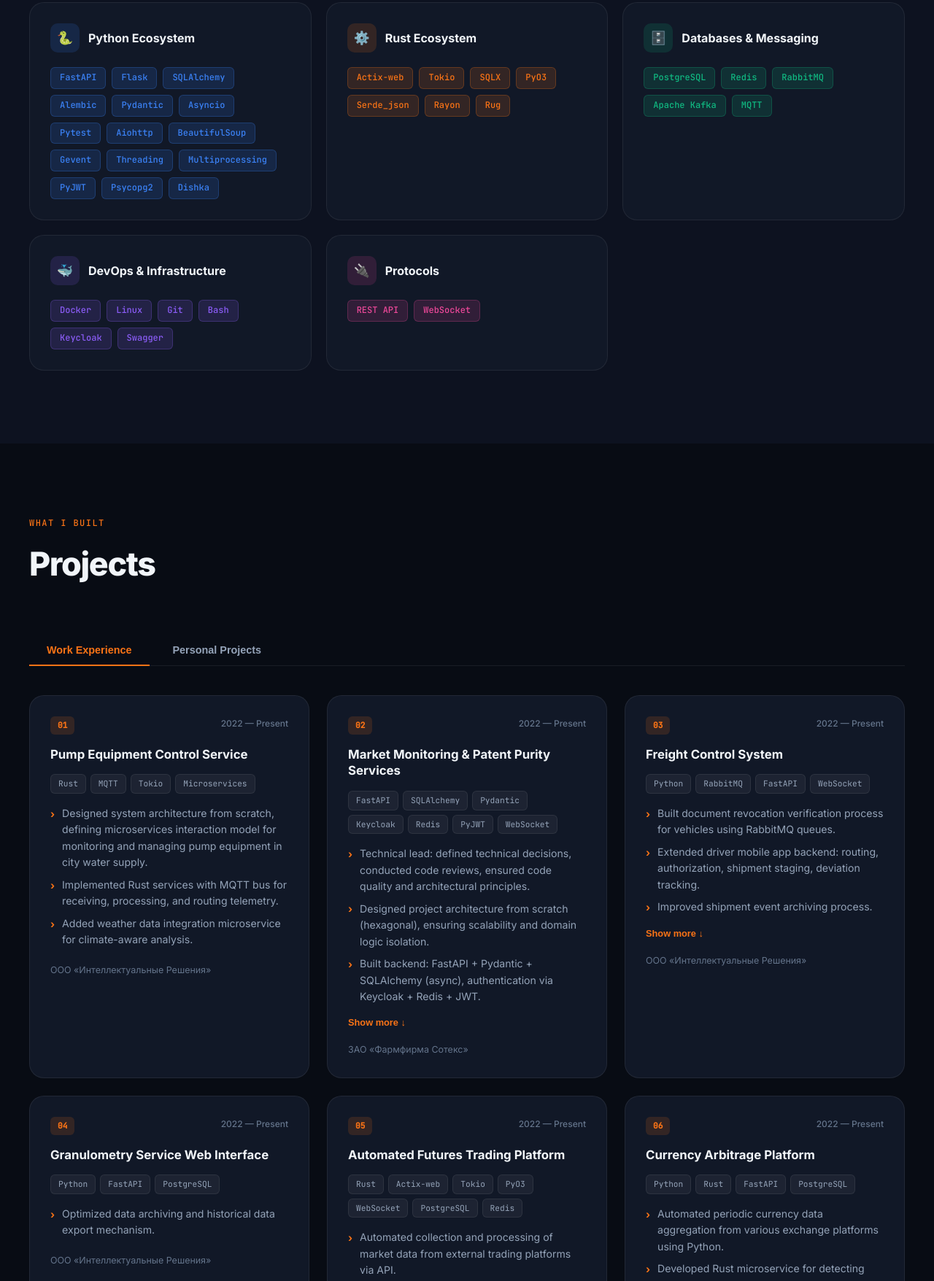
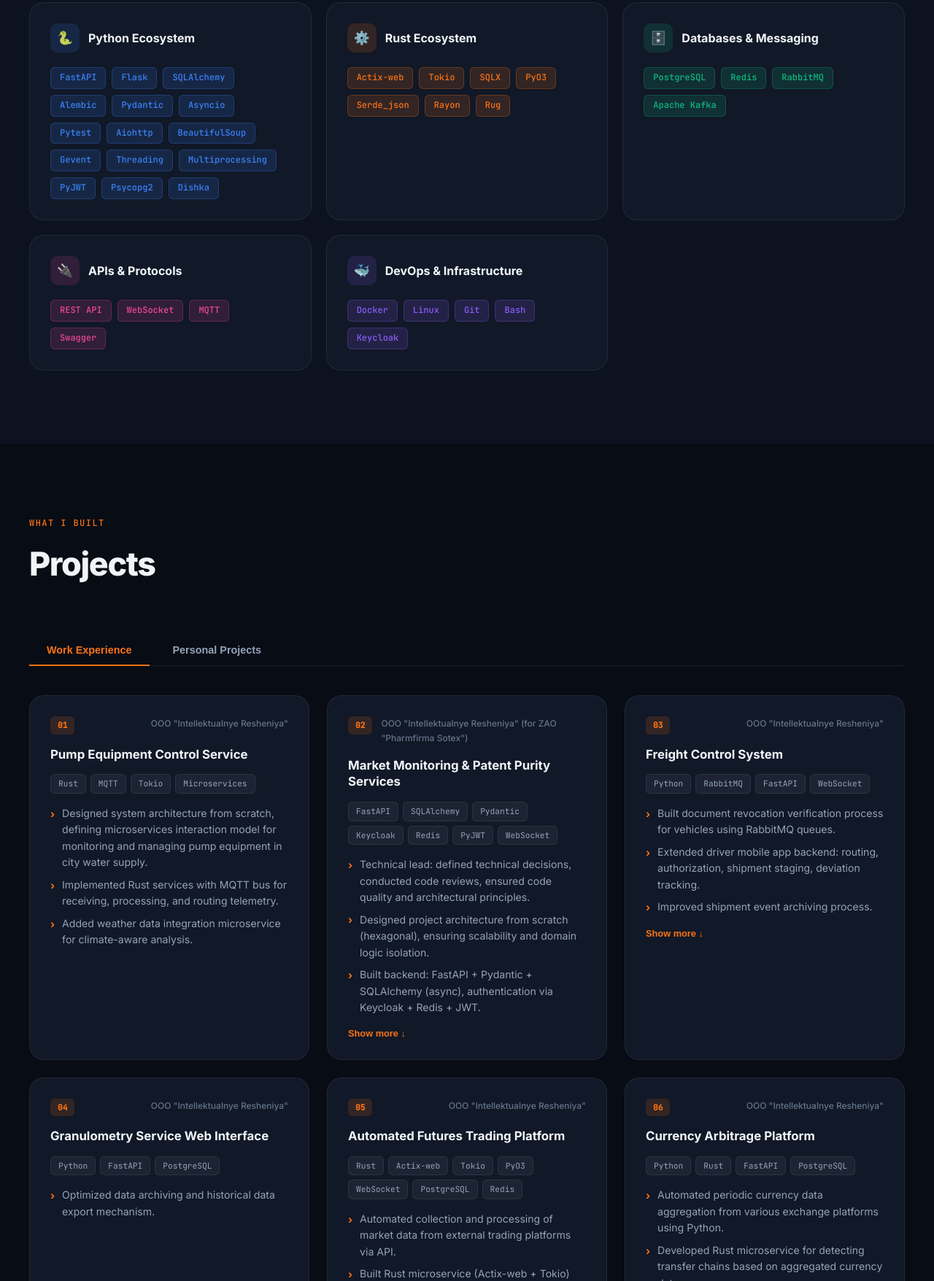
Before and after one commit to BEPOHUKA-U3-KA3AXCTAHA/portfolio, a plain HTML site: page index.html in a window 1280 px wide. Shown: the part 1651-3407 px from the top of the page at 73% size. Drawn offline with Linux system fonts and the light colour scheme.

Commit message:
Fix skills categories, show company per project instead of period

```diff
--- a/js/main.js
+++ b/js/main.js
@@ -126,21 +126,21 @@ const skillsData = [
     icon:  '🗄️',
     color: { bg: 'var(--green-dim)', text: 'var(--green)', border: 'rgba(16,185,129,.25)' },
     catColor: 'var(--green)',
-    skills: ['PostgreSQL', 'Redis', 'RabbitMQ', 'Apache Kafka', 'MQTT'],
+    skills: ['PostgreSQL', 'Redis', 'RabbitMQ', 'Apache Kafka'],
+  },
+  {
+    name:  { en: 'APIs & Protocols', ru: 'API и протоколы' },
+    icon:  '🔌',
+    color: { bg: 'var(--pink-dim)', text: 'var(--pink)', border: 'rgba(236,72,153,.25)' },
+    catColor: 'var(--pink)',
+    skills: ['REST API', 'WebSocket', 'MQTT', 'Swagger'],
   },
   {
     name:  { en: 'DevOps & Infrastructure', ru: 'DevOps и инфраструктура' },
     icon:  '🐳',
     color: { bg: 'var(--purple-dim)', text: 'var(--purple)', border: 'rgba(139,92,246,.25)' },
     catColor: 'var(--purple)',
-    skills: ['Docker', 'Linux', 'Git', 'Bash', 'Keycloak', 'Swagger'],
-  },
-  {
-    name:  { en: 'Protocols', ru: 'Протоколы' },
-    icon:  '🔌',
-    color: { bg: 'var(--pink-dim)', text: 'var(--pink)', border: 'rgba(236,72,153,.25)' },
-    catColor: 'var(--pink)',
-    skills: ['REST API', 'WebSocket'],
+    skills: ['Docker', 'Linux', 'Git', 'Bash', 'Keycloak'],
   },
 ];
 
@@ -154,8 +154,7 @@ const projectsData = {
         en: 'Pump Equipment Control Service',
         ru: 'Сервис контроля насосного оборудования',
       },
-      company: 'ООО «Интеллектуальные Решения»',
-      period: { en: '2022 — Present', ru: '2022 — н.в.' },
+      company: { en: 'OOO "Intellektualnye Resheniya"', ru: 'ООО «Интеллектуальные Решения»' },
       tags: ['Rust', 'MQTT', 'Tokio', 'Microservices'],
       bullets: {
         en: [
@@ -175,8 +174,7 @@ const projectsData = {
         en: 'Market Monitoring & Patent Purity Services',
         ru: 'Сервисы мониторинга рынка и патентной чистоты',
       },
-      company: 'ЗАО «Фармфирма Сотекс»',
-      period: { en: '2022 — Present', ru: '2022 — н.в.' },
+      company: { en: 'OOO "Intellektualnye Resheniya" (for ZAO "Pharmfirma Sotex")', ru: 'ООО «Интеллектуальные Решения» (для ЗАО «Фармфирма Сотекс»)' },
       tags: ['FastAPI', 'SQLAlchemy', 'Pydantic', 'Keycloak', 'Redis', 'PyJWT', 'WebSocket'],
       bullets: {
         en: [
@@ -198,8 +196,7 @@ const projectsData = {
         en: 'Freight Control System',
         ru: 'Система контроля грузоперевозок',
       },
-      company: 'ООО «Интеллектуальные Решения»',
-      period: { en: '2022 — Present', ru: '2022 — н.в.' },
+      company: { en: 'OOO "Intellektualnye Resheniya"', ru: 'ООО «Интеллектуальные Решения»' },
       tags: ['Python', 'RabbitMQ', 'FastAPI', 'WebSocket'],
       bullets: {
         en: [
@@ -221,8 +218,7 @@ const projectsData = {
         en: 'Granulometry Service Web Interface',
         ru: 'WEB-интерфейс сервиса гранулометрии',
       },
-      company: 'ООО «Интеллектуальные Решения»',
-      period: { en: '2022 — Present', ru: '2022 — н.в.' },
+      company: { en: 'OOO "Intellektualnye Resheniya"', ru: 'ООО «Интеллектуальные Решения»' },
       tags: ['Python', 'FastAPI', 'PostgreSQL'],
       bullets: {
         en: [
@@ -238,8 +234,7 @@ const projectsData = {
         en: 'Automated Futures Trading Platform',
         ru: 'Платформа автоматической торговли фьючерсами',
       },
-      company: 'ООО «Интеллектуальные Решения»',
-      period: { en: '2022 — Present', ru: '2022 — н.в.' },
+      company: { en: 'OOO "Intellektualnye Resheniya"', ru: 'ООО «Интеллектуальные Решения»' },
       tags: ['Rust', 'Actix-web', 'Tokio', 'PyO3', 'WebSocket', 'PostgreSQL', 'Redis'],
       bullets: {
         en: [
@@ -263,8 +258,7 @@ const projectsData = {
         en: 'Currency Arbitrage Platform',
         ru: 'Платформа арбитража валют',
       },
-      company: 'ООО «Интеллектуальные Решения»',
-      period: { en: '2022 — Present', ru: '2022 — н.в.' },
+      company: { en: 'OOO "Intellektualnye Resheniya"', ru: 'ООО «Интеллектуальные Решения»' },
       tags: ['Python', 'Rust', 'FastAPI', 'PostgreSQL'],
       bullets: {
         en: [
@@ -375,7 +369,7 @@ function renderProjects(tab) {
     const preview     = bullets.slice(0, 3);
     const extra       = bullets.slice(3);
     const company     = typeof proj.company === 'object' ? proj.company[currentLang] : proj.company;
-    const period      = typeof proj.period  === 'object' ? proj.period[currentLang]  : proj.period;
+    const period      = proj.period ? (typeof proj.period === 'object' ? proj.period[currentLang] : proj.period) : '';
     const hasMore     = extra.length > 0;
     const extraId     = `extra-${tab}-${i}`;
 
@@ -383,7 +377,7 @@ function renderProjects(tab) {
       <div class="project-card" style="animation-delay:${i * 0.07}s">
         <div class="project-header">
           <span class="project-num">${String(i + 1).padStart(2, '0')}</span>
-          <span class="project-company">${period}</span>
+          <span class="project-company">${company}</span>
         </div>
         <h3 class="project-title">${proj.title[currentLang]}</h3>
         <div class="project-tags">
@@ -400,7 +394,7 @@ function renderProjects(tab) {
         ${hasMore ? `
           <button class="project-more" onclick="toggleExtra('${extraId}', this, '${showMoreLabel}', '${showLessLabel}')">${showMoreLabel}</button>
         ` : ''}
-        <p style="font-size:.78rem;color:var(--text-dim);margin-top:4px">${company}</p>
+        ${period ? `<p style="font-size:.78rem;color:var(--text-dim);margin-top:4px">${period}</p>` : ''}
       </div>
     `;
   }).join('');
```
Also changed, not shown: resume_en.html (+3 -3 lines), resume_ru.html (+3 -3 lines), 2 other files.
